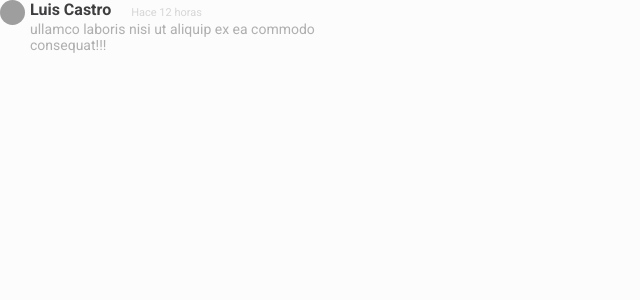
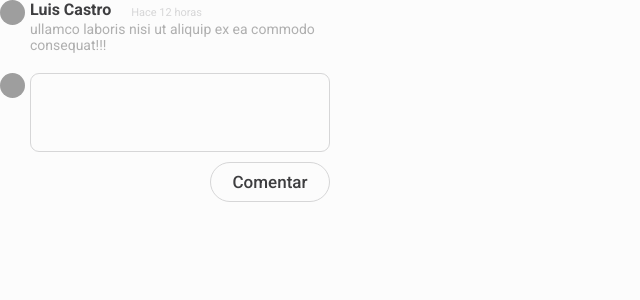
Before and after one commit to fflorezz/culmed, a React (Create React App) app in the folder client/: page / in a window 1280 px wide. Shown: the top 300 px of the page, without its empty margins (0-640 px from the left). Built offline with nearby package versions, Linux system fonts and the light colour scheme; grey boxes are pictures that could not be loaded.

Commit message:
added CommentField component

```diff
--- a/client/src/App.js
+++ b/client/src/App.js
@@ -3,12 +3,14 @@ import "./App.css";
 
 import AppStyles from "./App-styles";
 import Comment from "./components/event/comment/Comment";
+import CommentField from "./components/event/comment-field/CommentField";
 
 function App() {
   return (
     <div className="App">
       <AppStyles />
       <Comment />
+      <CommentField />
     </div>
   );
 }
--- a/client/src/components/event/comment-field/CommentField-styles.js
+++ b/client/src/components/event/comment-field/CommentField-styles.js
@@ -0,0 +1,25 @@
+import styled from "styled-components";
+import * as styles from "../../../global-styles";
+
+const StyledCommentField = styled.div`
+  display: flex;
+  align-items: flex-start;
+  form {
+    display: flex;
+    flex-direction: column;
+    align-items: flex-end;
+    textarea {
+      width: 30rem;
+      resize: none;
+      margin-bottom: 1rem;
+      border: 1px solid ${styles.colors.gray};
+      background-color: ${styles.colors.white};
+      border-radius: 0.9rem;
+      padding: 1rem 1rem;
+      font: ${styles.font.p1};
+      color: ${styles.colorsDark.gray};
+    }
+  }
+`;
+
+export default StyledCommentField;
--- a/client/src/components/event/comment-field/CommentField.jsx
+++ b/client/src/components/event/comment-field/CommentField.jsx
@@ -0,0 +1,18 @@
+import React from "react";
+import StyledCommentField from "./CommentField-styles";
+import Avatar from "./../../user/avatar/Avatar";
+import Button from "./../../shared/button/Button";
+
+const CommentField = () => {
+  return (
+    <StyledCommentField>
+      <Avatar size="sm" />
+      <form action="">
+        <textarea name="comment" id="comment" cols="30" rows="3"></textarea>
+        <Button color="gray" text="Comentar" outline />
+      </form>
+    </StyledCommentField>
+  );
+};
+
+export default CommentField;
--- a/client/src/components/event/comment/Comment.styles.js
+++ b/client/src/components/event/comment/Comment.styles.js
@@ -4,6 +4,7 @@ import * as styles from "../../../global-styles";
 const StyledComment = styled.div`
   display: flex;
   align-items: flex-start;
+  margin-bottom: 2rem;
   .info {
     display: flex;
     align-items: flex-end;
```
